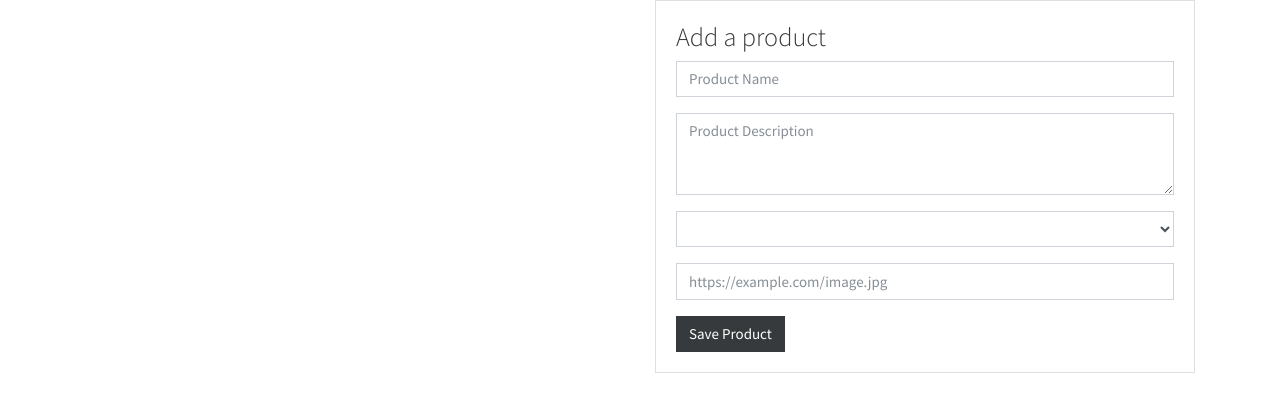
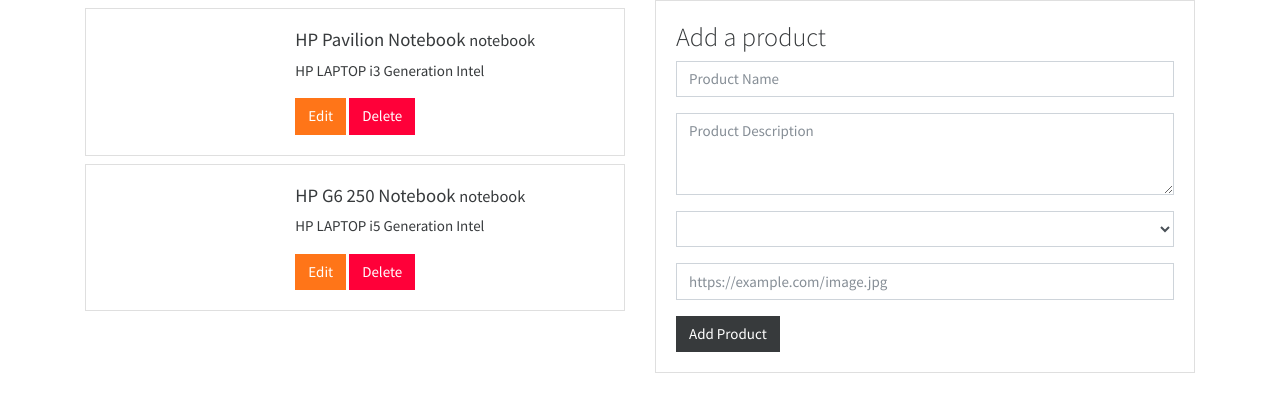
Before and after one commit to AlanGaia/Svelte-CRUD-Front, a Svelte app: page / in a window 1280 px wide. Shown: the top 412 px of the page. Built offline with nearby package versions, Linux system fonts and the light colour scheme.

Commit message:
product list - public folder images

```diff
--- a/src/App.svelte
+++ b/src/App.svelte
@@ -13,6 +13,7 @@
       category: "notebook"
     }
   ];
+
   let product = {
     id: "",
     name: "",
@@ -35,8 +36,34 @@
 
   <div class="container">
     <div class="row">
-      <div class="col-md-6" />
 
+      <!-- Product List -->
+      <div class="col-md-6">
+        {#each products as product}
+          <div class="card mt-2">
+            <div class="row">
+              <div class="col-md-4">
+                <img src="" alt="" />
+              </div>
+              <div class="col-md-8">
+                <div class="card-body">
+                  <h5>
+                    <strong>{product.name}</strong>
+                    <span>
+                      <small>{product.category}</small>
+                    </span>
+                  </h5>
+                  <p class="card-text">{product.description}</p>
+                  <button class="btn btn-warning">Edit</button>
+                  <button class="btn btn-danger">Delete</button>
+                </div>
+              </div>
+            </div>
+          </div>
+        {/each}
+      </div>
+
+      <!-- Add Product Form -->
       <div class="col-md-6">
         <div class="card">
           <div class="card-body">
@@ -77,14 +104,14 @@
                   class="form-control" />
               </div>
 
-              <button class="btn btn-secondary">Save Product</button>
+              <button class="btn btn-secondary">Add Product</button>
 
             </form>
           </div>
         </div>
       </div>
+    </div>
 
-    </div>
   </div>
 
 </main>
```
Also changed, not shown: public/images/no-product-image.png (added).
